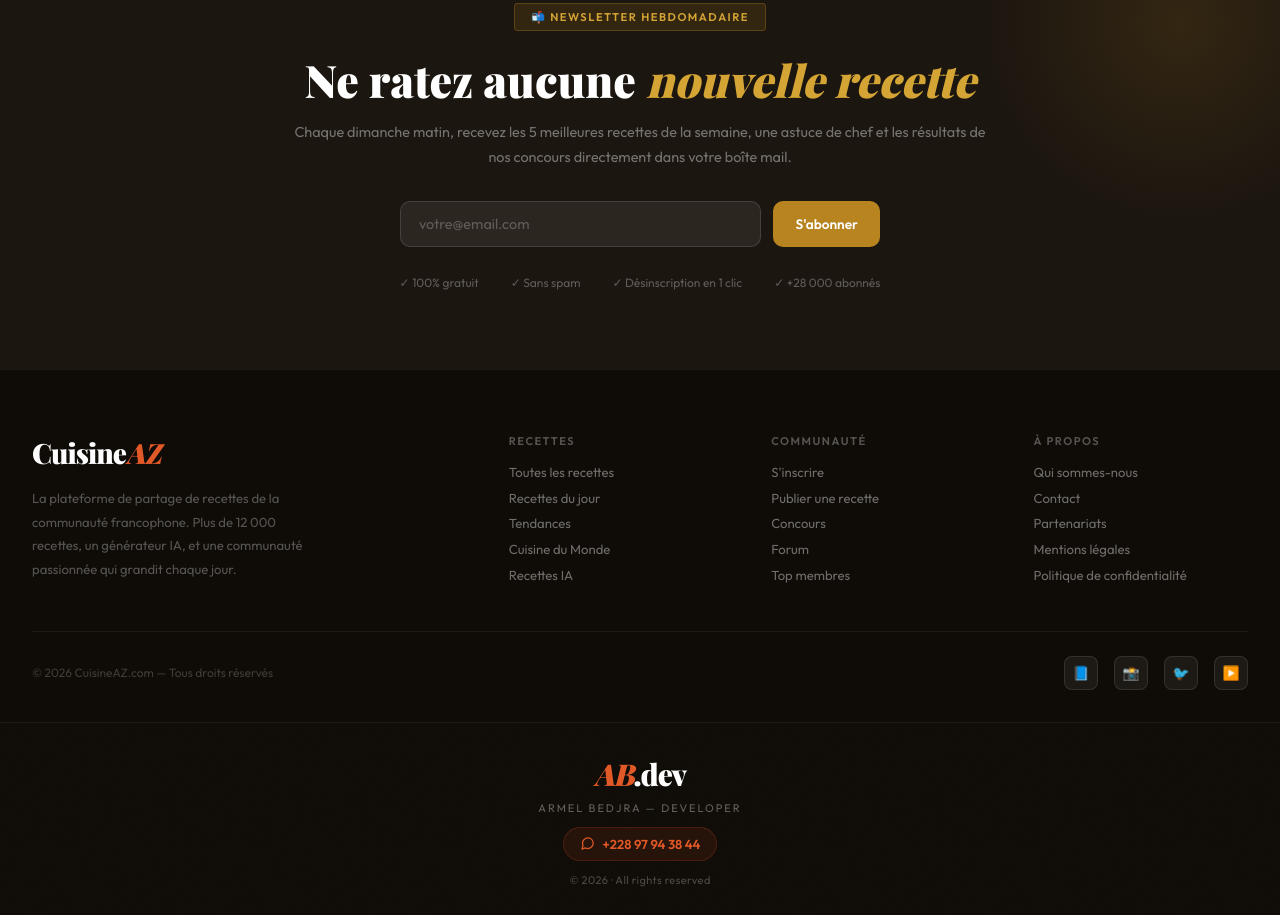
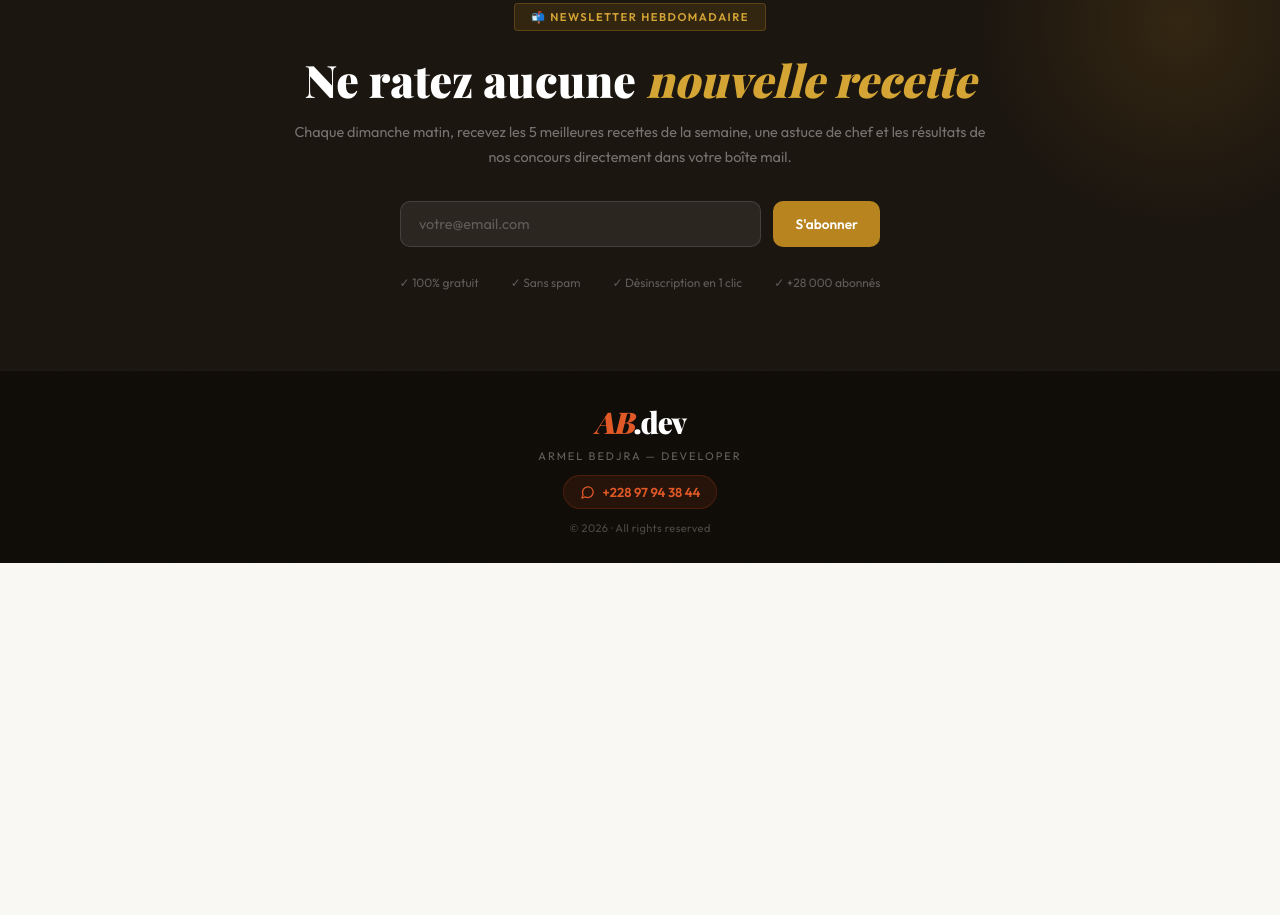
Before and after one commit to bedjra/CusineAZ, a plain HTML site: page index.html in a window 1280 px wide. Shown: the part 6775-7690 px from the top of the page. After the commit the page ends 7338 px from the top, so only its background shows below. Drawn offline with nearby package versions, Linux system fonts and the light colour scheme; a web font is replaced by a local one.

Commit message:
Update 25 June 2026

```diff
--- a/index.html
+++ b/index.html
@@ -1512,55 +1512,7 @@ footer{
 </section>
 
 <!-- ═══════════ FOOTER ═══════════ -->
-<footer>
-  <div class="footer-inner">
-    <div class="footer-grid">
-      <div class="footer-brand">
-        <a class="logo" href="#">Cuisine<em>AZ</em></a>
-        <p class="footer-desc">La plateforme de partage de recettes de la communauté francophone. Plus de 12 000 recettes, un générateur IA, et une communauté passionnée qui grandit chaque jour.</p>
-      </div>
-      <div>
-        <div class="footer-col-title">Recettes</div>
-        <div class="footer-links">
-          <a href="#">Toutes les recettes</a>
-          <a href="#">Recettes du jour</a>
-          <a href="#">Tendances</a>
-          <a href="#">Cuisine du Monde</a>
-          <a href="#">Recettes IA</a>
-        </div>
-      </div>
-      <div>
-        <div class="footer-col-title">Communauté</div>
-        <div class="footer-links">
-          <a href="#">S'inscrire</a>
-          <a href="#">Publier une recette</a>
-          <a href="#">Concours</a>
-          <a href="#">Forum</a>
-          <a href="#">Top membres</a>
-        </div>
-      </div>
-      <div>
-        <div class="footer-col-title">À propos</div>
-        <div class="footer-links">
-          <a href="#">Qui sommes-nous</a>
-          <a href="#">Contact</a>
-          <a href="#">Partenariats</a>
-          <a href="#">Mentions légales</a>
-          <a href="#">Politique de confidentialité</a>
-        </div>
-      </div>
-    </div>
-    <div class="footer-bottom">
-      <div class="footer-copy">© 2026 CuisineAZ.com — Tous droits réservés</div>
-      <div class="footer-socials">
-        <a class="footer-social" href="#">📘</a>
-        <a class="footer-social" href="#">📸</a>
-        <a class="footer-social" href="#">🐦</a>
-        <a class="footer-social" href="#">▶️</a>
-      </div>
-    </div>
-  </div>
-</footer>
+
 
 <footer class="ab-footer">
   <div class="ab-footer__logo">
```
